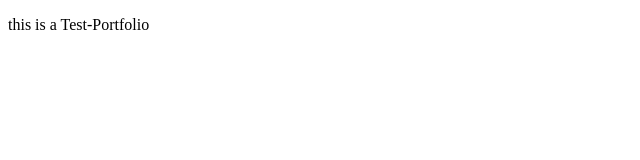
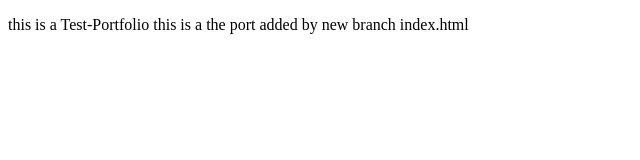
Before and after one commit to wisdom-weaver/test-portfolio, a plain HTML site: page index.html in a window 1280 px wide. Shown: the whole page, without its empty margins (0-640 px from the left). Drawn offline with Linux system fonts and the light colour scheme.

Commit message:
updated index.html

```diff
--- a/index.html
+++ b/index.html
@@ -6,6 +6,9 @@
     <title>Test-Portfolio</title>
 </head>
 <body>
-    <p>this is a Test-Portfolio</p>
+    <p>
+        this is a Test-Portfolio
+        this is a the port added by new branch index.html
+    </p>
 </body>
 </html>
```
